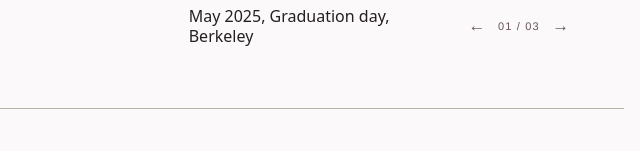
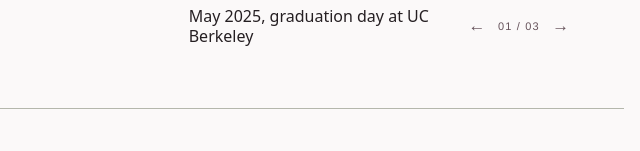
Before and after one commit to trancnguyen/Tran-Nguyen-Portfolio, a plain HTML site: page Tran-Nguyen-Portfolio/index.html in a window 1280 px wide. Shown: the part 543-694 px from the top of the page, 592-1232 px from the left. Drawn offline with Linux system fonts and the light colour scheme.

Commit message:
Add files via upload

```diff
--- a/Tran-Nguyen-Portfolio/index.html
+++ b/Tran-Nguyen-Portfolio/index.html
@@ -1378,7 +1378,7 @@
                 />
               </div>
               <figcaption>
-                <span id="gallery-caption">May 2025, Graduation day, Berkeley</span>
+                <span id="gallery-caption">May 2025, graduation day at UC Berkeley</span>
                 <div class="gallery-control">
                   <button
                     type="button"
@@ -2175,7 +2175,7 @@
       const photos = [
         {
           src: "assets/berkeley-portrait.webp",
-          caption: "May 2025, Graduation day, Berkeley",
+          caption: "May 2025, graduation day at UC Berkeley",
           alt: "Tran in her graduation stole at UC Berkeley",
         },
         {
```
